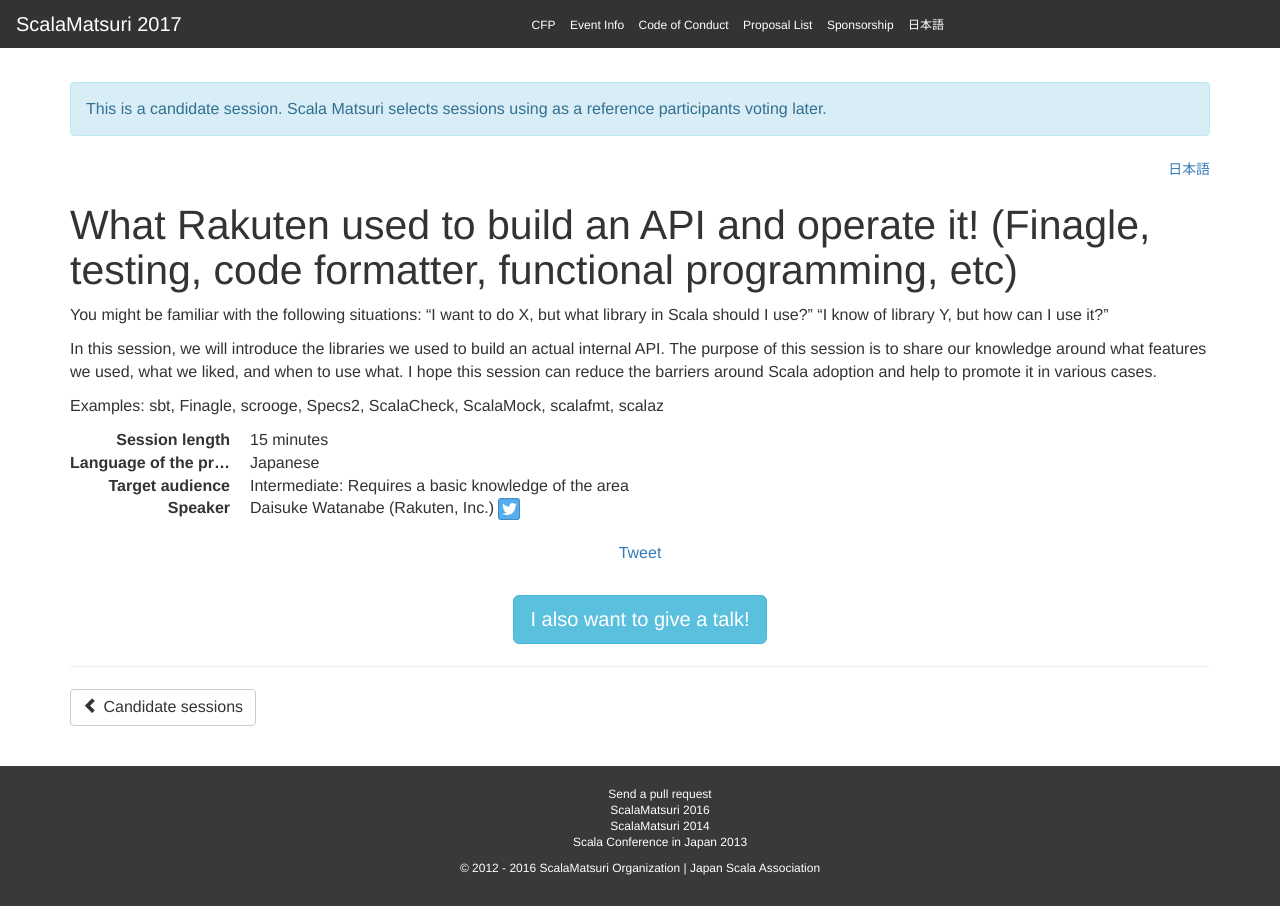
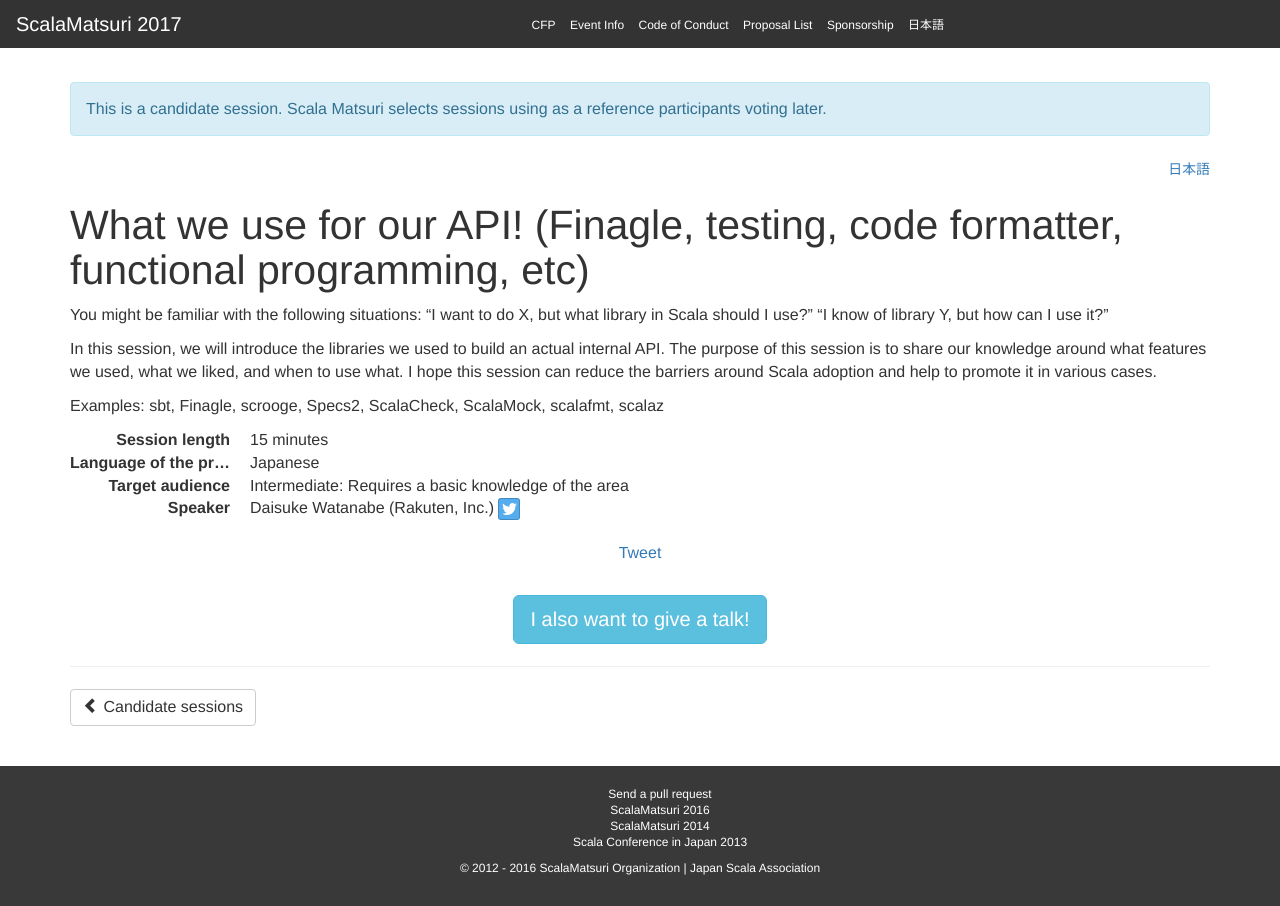
Before and after one commit to scalajp/2017.scalamatsuri.org, a Jekyll site: the page built from _candidates_en/DaisukeWatanabe_1.md, in a window 1280 px wide. Built offline with Jekyll 4.4.1, drawn with Linux system fonts in a browser that asks for light colours; nearby versions of some CDN libraries; comment, search, counter and statistics services are not loaded.

Commit message:
changed title
@daigorowhite -- how do you think?

```diff
--- a/_candidates_en/DaisukeWatanabe_1.md
+++ b/_candidates_en/DaisukeWatanabe_1.md
@@ -1,6 +1,6 @@
 ---
 name: "Daisuke Watanabe"
-title: "What Rakuten used to build an API and operate it! (Finagle, testing, code formatter, functional programming, etc)"
+title: "What we use for our API! (Finagle, testing, code formatter, functional programming, etc)"
 length: 15
 audience: Intermediate
 language: Japanese
```
